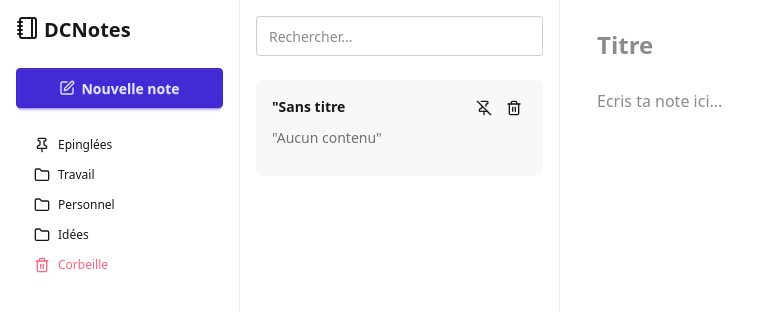
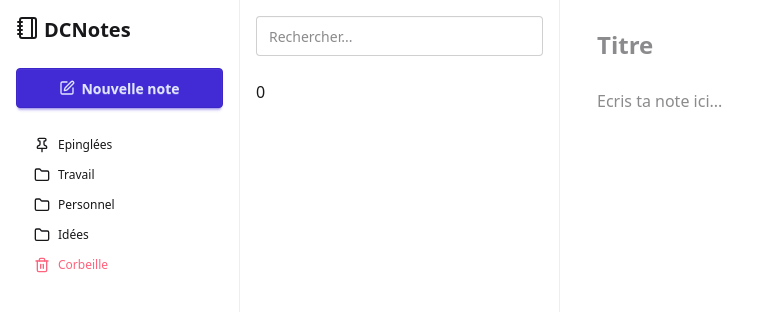
Before and after one commit to Dc-coder25/Dc_NotesApp, a React (Vite) app: page / in a window 1280 px wide. Shown: the top 312 px of the page, without its empty margins (0-768 px from the left). Built offline with nearby package versions, Linux system fonts and the light colour scheme.

Commit message:
feat: Implement Read functionnality

```diff
--- a/src/App.jsx
+++ b/src/App.jsx
@@ -24,7 +24,9 @@ function App() {
         <Sidebar
             onCreate={createNote}
         />
-        <NotesList />
+        <NotesList
+            notes={notes}
+        />
         <Editor />
     </div>
   );
--- a/src/components/NotesList.jsx
+++ b/src/components/NotesList.jsx
@@ -1,6 +1,6 @@
 import { Trash2, PinOff } from "lucide-react";
 
-export default function NotesList(){
+export default function NotesList({ notes }){
 
     return(
         <section className="bg-base-100 border-r border-base-300 p-4 overflow-y-auto">
@@ -14,13 +14,17 @@ export default function NotesList(){
 
                     <h4 className="text-xs uppercase font-semibold opacity-60 mb-2"></h4>
 
+                    {notes.length}
+
                     <div className="space-y-2">
+                        {notes.map(note => (
                             <div
+                                key={note.id}
                                 className="card cursor-pointer h-24 transition bg-base-200"
                             >
                                 <div className="card-body p-4 flex flex-col justify-between">
                                     <div className="flex justify-between items-start gap-10">
-                                        <h3 className="font-semibold truncate">"Sans titre</h3>
+                                        <h3 className="font-semibold truncate">{note.title}</h3>
 
                                         <div className="flex gap-1">
                                             <button
@@ -35,10 +39,10 @@ export default function NotesList(){
                                         </div>
                                     </div>
 
-                                    <p className="text-sm opacity-60 line-clamp-2 truncate">"Aucun contenu"</p>
+                                    <p className="text-sm opacity-60 line-clamp-2 truncate">{note.content}</p>
                                 </div>
                             </div>
-
+                        ))}
                     </div>
                 </div>
         </section>
```
